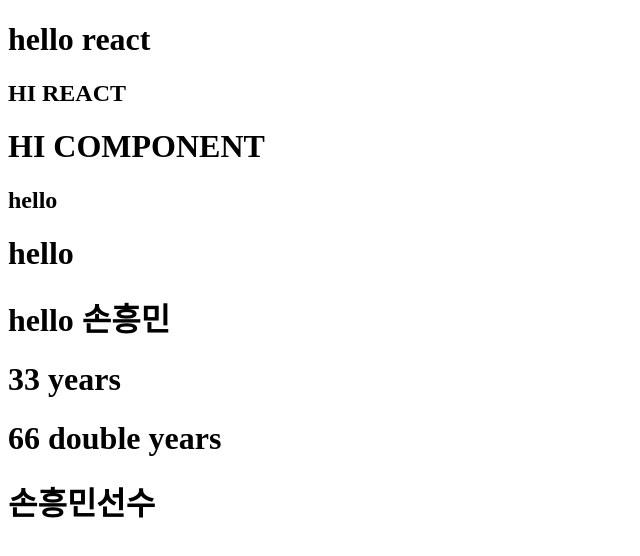
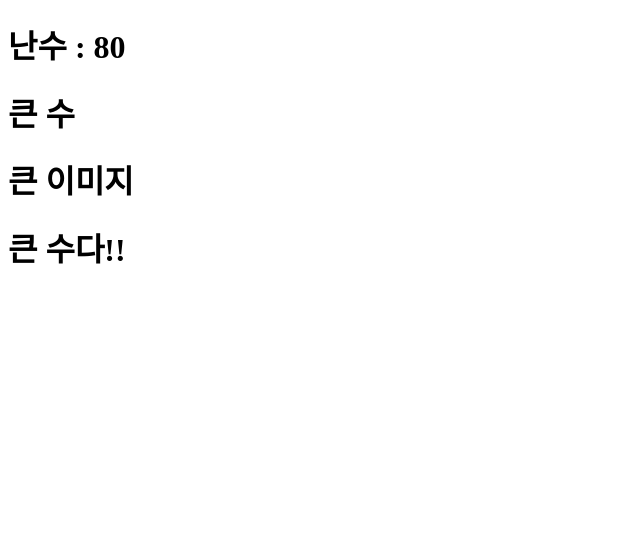
Before and after one commit to zxcvcx123/react20231031, a React (Create React App) app: page / in a window 1280 px wide. Shown: the top 556 px of the page, without its empty margins (0-640 px from the left). Built offline with nearby package versions, Linux system fonts and the light colour scheme.

Commit message:
jsx의 {}에서 간단한 연산자 활용

```diff
--- a/src/App.js
+++ b/src/App.js
@@ -1,52 +1,23 @@
-function MyCopm2() {
-  let name = "손흥민";
-  let age = 33;
+function App() {
+  const number = Math.ceil(Math.random() * 100);
+  const isLarge = number > 50;
 
-  // {}: jsx에서 js코드 작성하기 위한 기호
   return (
     <>
-      <h1>hello</h1>
-      <h1>hello {name}</h1>
-      <h1>{age} years</h1>
-      <h1>{age * 2} double years</h1>
-      <h1>{name + "선수"}</h1>
-      {/* 그래서 주석이 이렇게 생김 */}
+      <h1>난수 : {number}</h1>
+      <h1>{number > 50 ? "큰 수" : "작은 수"}</h1>
+      <div>{number > 50 ? <BigImage /> : <SmallImage />}</div>
+      <div>{isLarge && <h1>큰 수다!!</h1>}</div>
+      <div>{isLarge || <h1>작은 수다!!</h1>}</div>
     </>
   );
 }
 
-function App() {
-  // jsx에서 태그 사용시 꼭 종료태그를 작성해야 함
-  // 빈 요소이면 시작태그에서 종료
-  return (
-    <div>
-      <h1>hello react</h1>
-      <h2>HI REACT</h2>
-      <MyComp />
-      <MyCopm2 />
-    </div>
-  );
+function BigImage() {
+  return <h1>큰 이미지</h1>;
 }
 
-// built-in component는 소문자로 시작
-// component 명은 대문자로 시작
-// return 문을 가져야함
-// return 값은 보통 JSX 코드
-function MyComp() {
-  // return 에 jsx 코드 작성 가능
-  // 꼭 하나의 root tag가 존재해야 함
-  // return 값이 여러 줄이면 ()로 감싸기 한 줄이여도 왠만하면 () 감싸기
-  // root tag가 필요없다면 fragment 사용 가능 태그명이 없는 태그 <></>
-
-  // jsx에서 주석 사용법
-  // {/* */}
-  return (
-    <>
-      {/* fragment는 <></> */}
-      <h1>HI COMPONENT</h1>
-      <h2>hello</h2>
-    </>
-  );
+function SmallImage() {
+  return <h3>작은 이미지</h3>;
 }
-
 export default App;
```
